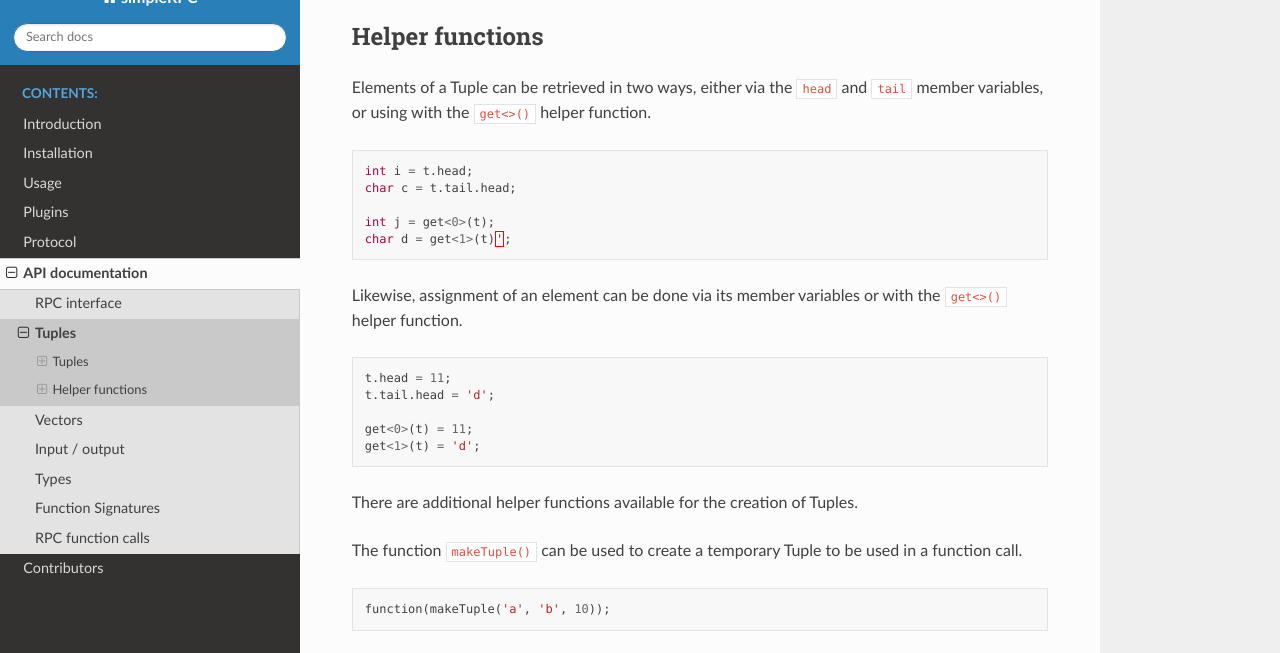
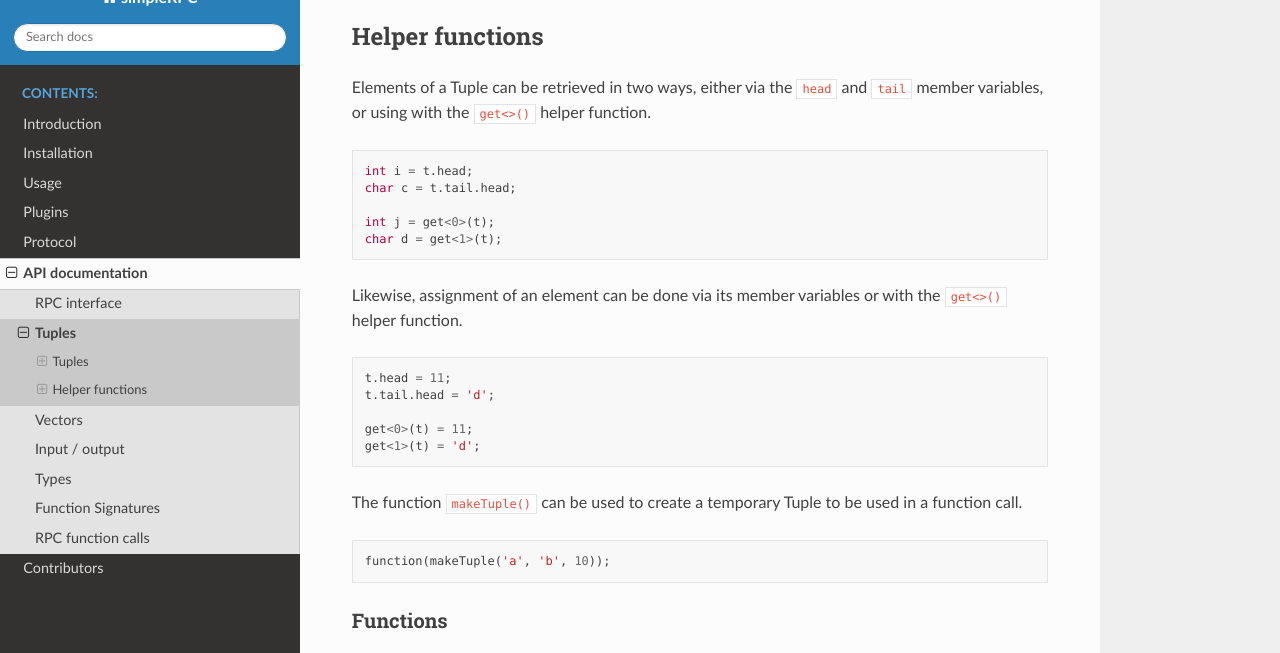
Before and after one commit to jfjlaros/simpleRPC, a Sphinx documentation site: the page built from docs/api/tuple.rst, in a window 1280 px wide and 900 px high, scrolled down 716 px, cut to the strip 28-681 px from the top of the window. Built offline with Sphinx 7.4.7 and the Read the Docs theme 3.1.0, drawn with Linux system fonts in a browser that asks for light colours.

Commit message:
Documentation.

```diff
--- a/docs/api/tuple.rst
+++ b/docs/api/tuple.rst
@@ -43,7 +43,7 @@ Elements of a Tuple can be retrieved in two ways, either via the ``head`` and
     char c = t.tail.head;
 
     int j = get<0>(t);
-    char d = get<1>(t)';
+    char d = get<1>(t);
 
 Likewise, assignment of an element can be done via its member variables or with
 the ``get<>()`` helper function.
@@ -55,8 +55,6 @@ the ``get<>()`` helper function.
 
     get<0>(t) = 11;
     get<1>(t) = 'd';
-
-There are additional helper functions available for the creation of Tuples.
 
 The function ``makeTuple()`` can be used to create a temporary Tuple to be used in a
 function call.
```
